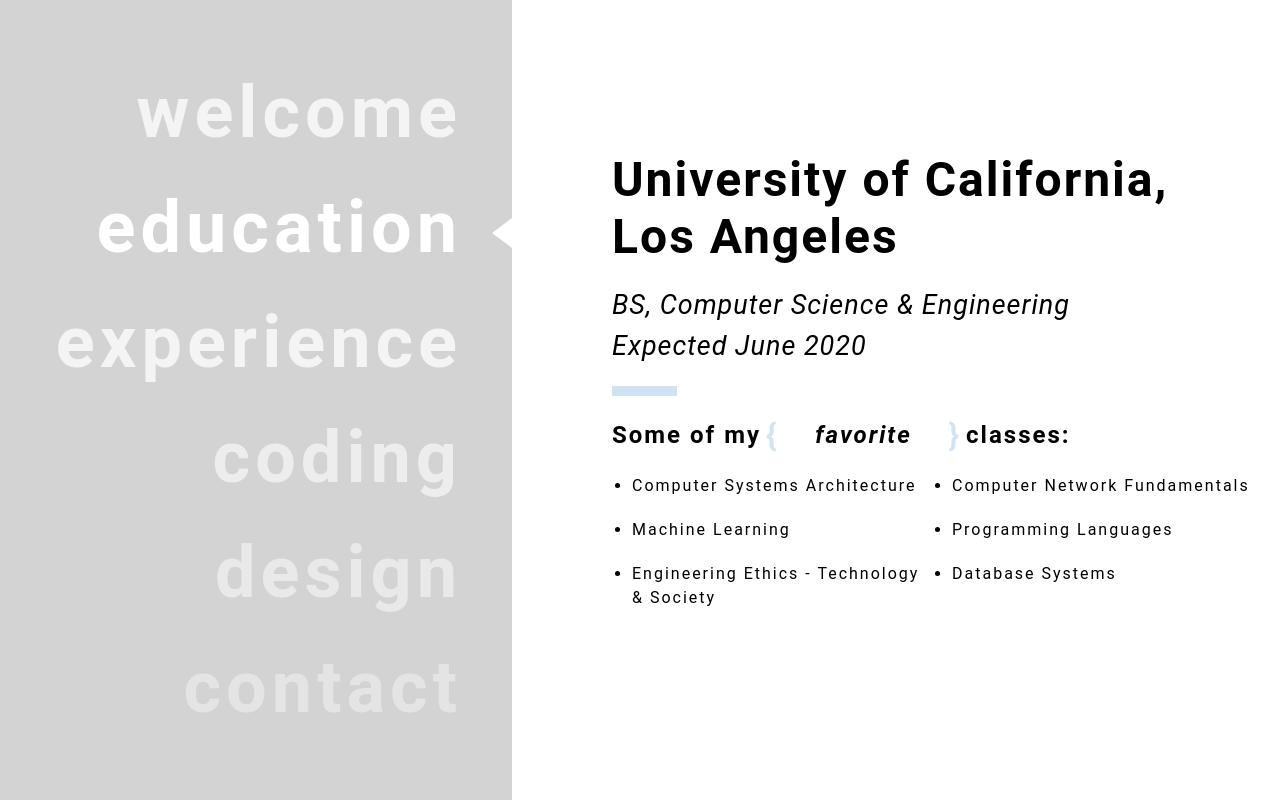
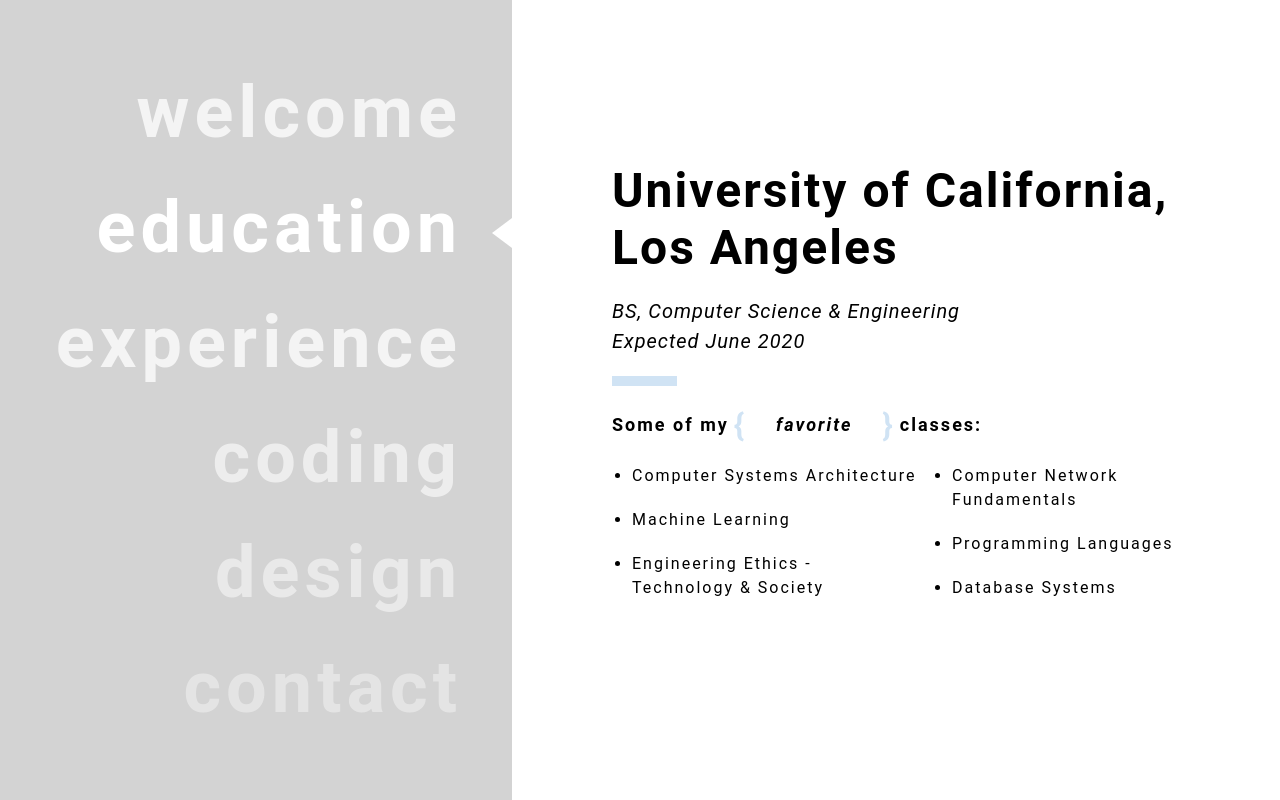
Before and after one commit to cngai/portfolio, a React (Create React App) app: page / in a window 1280 px wide. Both pictures are taken after a click on the element "education". Built offline with nearby package versions, Linux system fonts and the light colour scheme.

Commit message:
STYLE: changed font sizing of education and welcome

```diff
--- a/src/tabs/Education.js
+++ b/src/tabs/Education.js
@@ -174,6 +174,7 @@
 const Column = styled.div`
     display: flex;
     flex: 1;
+    padding-right: 15px;
 `;
 
 const Divider = styled.div`
@@ -196,7 +197,7 @@
 const HeaderDetailText = styled.p`
     @import url('https://fonts.googleapis.com/css?family=Roboto:700&display=swap');
     font-family: 'Roboto', sans-serif;
-    font-size: 27px;
+    font-size: 20px;
     font-style: italic;
     color: #000000;
     letter-spacing: 1px;
@@ -228,7 +229,7 @@
 const SelectorContainer = styled.div`
     display: flex;
     flex-direction: row;
-    width: 205px;
+    width: 171px;
     align-items: center;
     justify-content: space-between;
 `;
@@ -237,7 +238,7 @@
     @import url('https://fonts.googleapis.com/css?family=Roboto:700&display=swap');
     font-family: 'Roboto', sans-serif;
     font-weight: 700;
-    font-size: 24px;
+    font-size: 18px;
     color: #000000;
     letter-spacing: 2px;
     margin: 20px 0 0 0;
@@ -253,7 +254,7 @@
     @import url('https://fonts.googleapis.com/css?family=Roboto:700&display=swap');
     font-family: 'Roboto', sans-serif;
     font-weight: 700;
-    font-size: 24px;
+    font-size: 18px;
     color: #000000;
     letter-spacing: 2px;
     margin: 20px 0 0 0;
--- a/src/tabs/Welcome.js
+++ b/src/tabs/Welcome.js
@@ -16,7 +16,6 @@
             githubIcon: github,
             linkedinIcon: linkedin,
             mailIcon: mail,
-            dividerLength: 0,
         };
 
         this.onIconHover = this.onIconHover.bind(this);
@@ -125,7 +124,7 @@
 const BodyText = styled.p`
     @import url('https://fonts.googleapis.com/css?family=Roboto:700&display=swap');
     font-family: 'Roboto', sans-serif;
-    font-size: 24px;
+    font-size: 20px;
     color: #000000;
     letter-spacing: 2px;
     line-height: 1.5;
```
